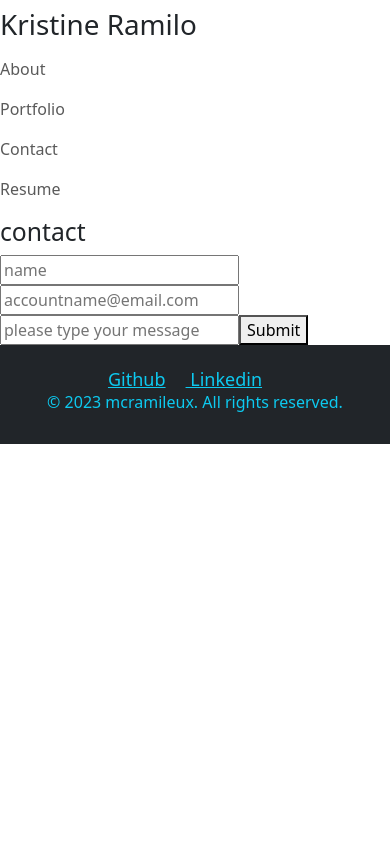
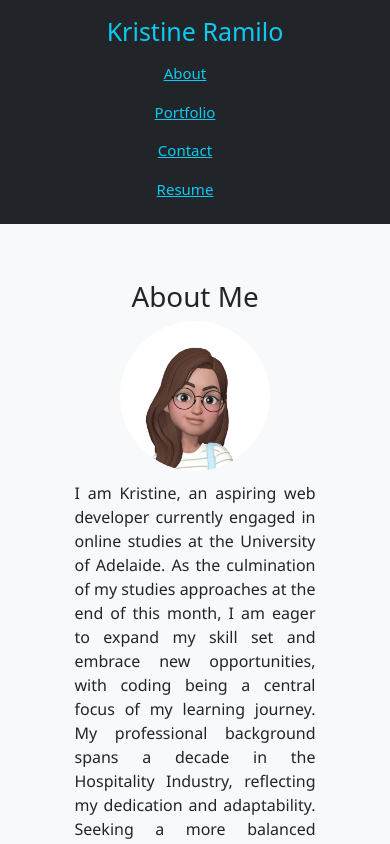
Before and after one commit to mcramileux/mcramileux-react-portfolio, a React (Create React App) app in the folder mcramileux-portfolio/: page / in a window 390 px wide. Shown: the top 844 px of the page. Built offline with nearby package versions, Linux system fonts and the light colour scheme.

Commit message:
navbar completed and done

```diff
--- a/mcramileux-portfolio/src/components/NavTabs.css
+++ b/mcramileux-portfolio/src/components/NavTabs.css
@@ -1,61 +1,66 @@
-/* header {
+/* NavTabs.css */
+
+.container {
     display: flex;
-    justify-content: space-between;
+    justify-content: flex-start;
+    align-items: flex-end;
+    margin-right: 2px;
+}
+.author {
+  display: flex;
   align-items: center;
-    background-color: #343a40;
-    padding: 20px;
-    box-shadow: 0 0 10px rgba(0, 0, 0, 0.1);
+  font-size: 50px;
+  justify-content: flex-start;
 }
 
-  header h1 {
-    font-size: 2.5rem;
-    font-weight: bold;
-    color: white;
-   font-family:'Lucida Sans', 'Lucida Sans Regular', 'Lucida Grande', 'Lucida Sans Unicode', Geneva, Verdana, sans-serif ;
-  }
-
-  header a {
-    font-size: 1.5rem;
-    color: #007bff;
-    text-decoration: none;
-    margin-left: 2rem;
-  }
-
-  header a:hover {
+.navbar-nav {
+  display: flex;
+  font-size: 25px;
+  align-items: flex-end;
+  justify-content: flex-end;
+  align-items: center;
   text-decoration: underline;
 }
 
-
-  nav {
+.navbar {
   display: flex;
-    justify-content: space-between;
-    align-items: center;
-    padding: 20px;
-    box-shadow: 0 0 10px rgba(0, 0, 0, 0.1);
 }
 
-  nav ul {
-    display: flex;
-    justify-content: flex-end;
-    align-items: center;
-    list-style: none;
+a {
+  font-size: 18px;
+  margin-right: 20px;
 }
 
-  nav li {
-    margin-left: 2rem;
+@media screen and (max-width: 1000px) {
+  .container {
+      flex-wrap: wrap;
+      flex-direction: column;
+      align-content: center;
+      align-items: center;
   }
 
-  nav li.active span {
-    color: #007bff;
+  .ms-auto{
+      display: flex;
+      align-items: center;
+  }
 }
 
-  nav li span {
-    font-size: 1.5rem;
-    color: #333;
-    text-decoration: none;
-    cursor: pointer;
+@media screen and (max-width: 800px) {
+  .author{
+      font-size: 40px;
   }
 
-  nav li span:hover {
-    text-decoration: underline;
-  } */
+  .ms-auto{
+      font-size: 25px;
+  }
+}
+
+@media screen and (max-width: 400px) {
+  .author{
+      font-size: 25px;
+  }
+
+  .ms-auto{
+      font-size: 15px;
+  }
+}
--- a/mcramileux-portfolio/src/components/NavTabs.js
+++ b/mcramileux-portfolio/src/components/NavTabs.js
@@ -1,21 +1,12 @@
-//TO EDIT NAV BAR
-//view the navigation titles
-
-// THEN I am presented with the titles About Me, Portfolio, Contact, and Resume, and the title corresponding to the current section is highlighted
-// WHEN I click on a navigation title
-// THEN I am presented with the corresponding section below the navigation without the page reloading and that title is highlighted
-
 import React from 'react';
 import './NavTabs.css';
 
 function NavTabs({ currentPage, handlePageChange }) {
   return (
-    <nav className='navbar navbar-expand-md'>
-      <div className="container-nav">
-      {/* <h1 href='#about' onClick={() => handlePageChange('About')}>
-        Kristine Ramilo
-      </h1> */}
-      <h1 className='author'>Kristine Ramilo</h1>
+    <nav className='bg-dark text-info py-2'>
+      <div className='navbar navbar-expand-md'>
+      <div className='container'>
+      <h1 className='author text-info'>Kristine Ramilo</h1>
       <div className='navbar-collapse'>
         <ul className='navbar-nav ms-auto'>
           <li className='nav-item'>
@@ -23,7 +14,7 @@ function NavTabs({ currentPage, handlePageChange }) {
               href='#about'
               onClick={() => handlePageChange('About')}
               className={
-                currentPage === 'About' ? 'nav-link active' : 'nav-link'
+                currentPage === 'About' ? 'nav-link active text-info' : 'nav-link text-info'
               }
             >
               About
@@ -34,7 +25,7 @@ function NavTabs({ currentPage, handlePageChange }) {
               href='#Portfolio'
               onClick={() => handlePageChange('Portfolio')}
               className={
-                currentPage === 'Portfolio' ? 'nav-link active' : 'nav-link'
+                currentPage === 'Portfolio' ? 'nav-link active text-info' : 'nav-link text-info'
               }
             >
               Portfolio
@@ -45,7 +36,7 @@ function NavTabs({ currentPage, handlePageChange }) {
               href='#contact'
               onClick={() => handlePageChange('Contact')}
               className={
-                currentPage === 'Contact' ? 'nav-link active' : 'nav-link'
+                currentPage === 'Contact' ? 'nav-link active text-info' : 'nav-link text-info'
               }
             >
               Contact
@@ -56,7 +47,7 @@ function NavTabs({ currentPage, handlePageChange }) {
               href='#resume'
               onClick={() => handlePageChange('Resume')}
               className={
-                currentPage === 'Resume' ? 'nav-link active' : 'nav-link'
+                currentPage === 'Resume' ? 'nav-link active text-info' : 'nav-link text-info'
               }
             >
               Resume
@@ -65,8 +56,8 @@ function NavTabs({ currentPage, handlePageChange }) {
         </ul>
         </div>
       </div>
-      </nav>
-
+      </div>
+    </nav>
   );
 }
 
--- a/mcramileux-portfolio/src/components/PortfolioContainer.js
+++ b/mcramileux-portfolio/src/components/PortfolioContainer.js
@@ -9,9 +9,10 @@ import Resume from './pages/Resume';
 import Footer from './Footer';
 
 export default function PortfolioContainer() {
-  const [currentPage, setCurrentPage] = useState('Home');
+  const [currentPage, setCurrentPage] = useState('About');
 
-  // This method is checking to see what the value of `currentPage` is. Depending on the value of currentPage, we return the corresponding component to render.
+  // This method is checking to see what the value of `currentPage` is.
+  // Depending on the value of currentPage, we return the corresponding component to render.
   const renderPage = () => {
     if (currentPage === 'About') {
       return <About />;
@@ -19,23 +20,25 @@ export default function PortfolioContainer() {
     if (currentPage === 'Portfolio') {
       return <Portfolio />;
     }
-    if (currentPage === 'Resume') {
-      return <Resume />;
+    if (currentPage === 'Contact') {
+      return <Contact />;
     }
-    return <Contact />;
+    return <Resume />;
   };
 
   const handlePageChange = (page) => setCurrentPage(page);
 
   return (
-    <div>
+    <div className="d-flex flex-column" style={{ minHeight: '100vh' }}>
+      <div className="flex-grow-1">
         <main>
           {/* We are passing the currentPage from state and the function to update it */}
             <NavTabs currentPage={currentPage} handlePageChange={handlePageChange} />
           {/* Here we are calling the renderPage method which will return a component  */}
             {renderPage()}
         </main>
-        <Footer />
+          <Footer className="fixed-bottom" />
+      </div>
     </div>
   );
 }
```
Lines whose indentation alone changed are shown as unchanged.
